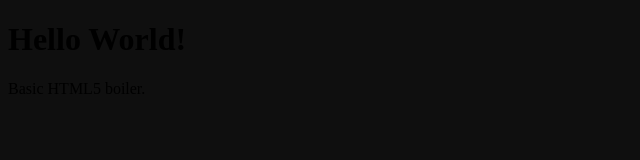
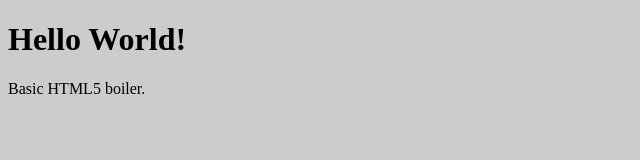
Before and after one commit to sa-magrello/bonysam.github.io, a plain HTML site: page index.html in a window 1280 px wide. Shown: the whole page, without its empty margins (0-640 px from the left). Drawn offline with Linux system fonts and the light colour scheme.

Commit message:
Update main.css

```diff
--- a/main.css
+++ b/main.css
@@ -1,3 +1,3 @@
 body {
-  background: #0f0f0f;
+  background: #ccc;
 }
```
